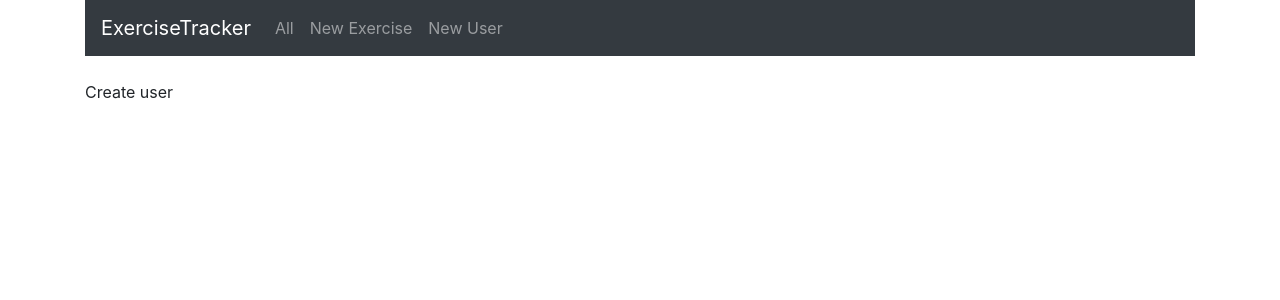
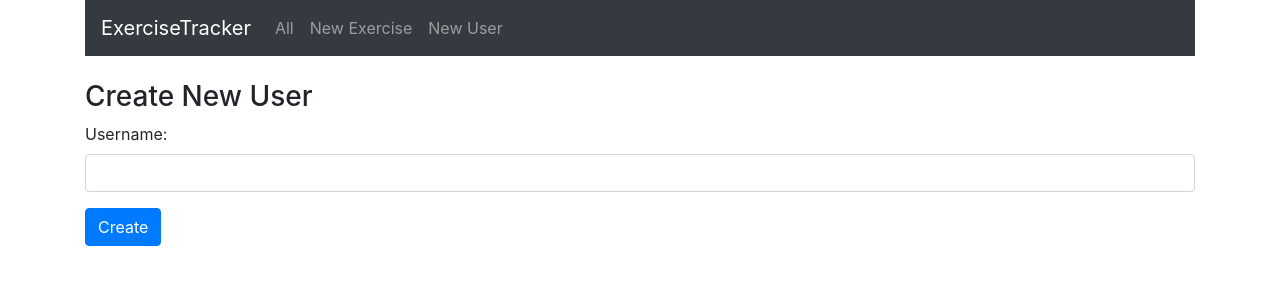
Before and after one commit to sailor95/exercise-tracker, a React (Create React App) app: page /user in a window 1280 px wide. Shown: the top 300 px of the page. Built offline with nearby package versions, Linux system fonts and the light colour scheme.

Commit message:
Impl CreateUser comp

```diff
--- a/src/components/create-exercise/index.js
+++ b/src/components/create-exercise/index.js
@@ -110,7 +110,7 @@ export default class CreateExercise extends Component {
           </div>
 
           <div className="form-group">
-            <input type="submit" value="Create" className="btn btn-primary" />
+            <input className="btn btn-primary" type="submit" value="Create" />
           </div>
         </form>
       </div>
--- a/src/components/create-user/index.js
+++ b/src/components/create-user/index.js
@@ -1,10 +1,50 @@
 import React, { Component } from 'react';
 
 export default class EditUser extends Component {
+  state = {
+    username: '',
+  };
+
+  onChangeUsername = e => {
+    this.setState({
+      username: e.target.value,
+    });
+  };
+
+  onSubmit = e => {
+    e.preventDefault();
+
+    const user = {
+      username: this.state.username,
+    };
+
+    console.log(user);
+
+    this.setState({
+      username: '',
+    });
+  };
+
   render() {
     return (
       <div>
-        <p>Create user</p>
+        <h3>Create New User</h3>
+        <form onSubmit={this.onSubmit}>
+          <div className="form-group">
+            <label>Username: </label>
+            <input
+              className="form-control"
+              type="text"
+              required
+              value={this.state.username}
+              onChange={this.onChangeUsername}
+            />
+          </div>
+
+          <div className="form-group">
+            <input className="btn btn-primary" type="submit" value="Create" />
+          </div>
+        </form>
       </div>
     );
   }
```
